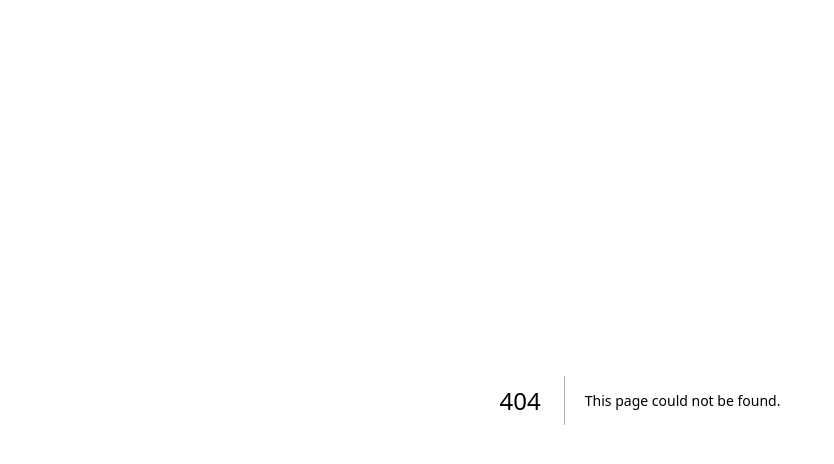
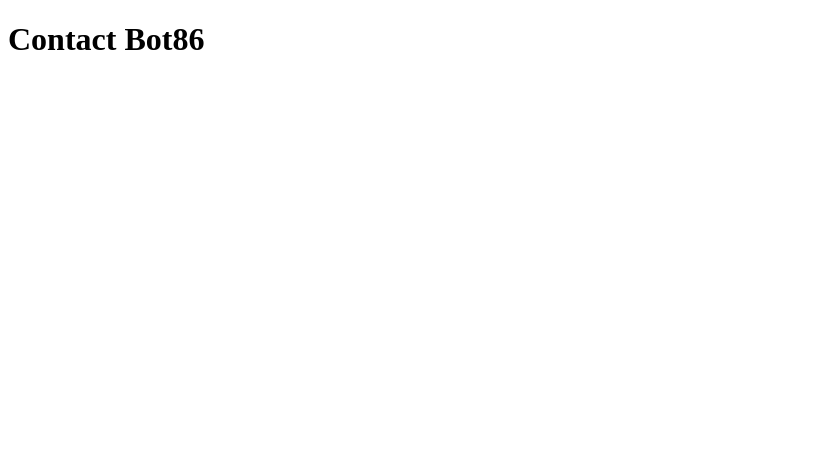
Before and after one commit to emeiBoy/bot86, a Next.js app: page /contact in a window 1280 px wide. Before the commit this address had no page. Shown: the top 464 px of the page, without its empty margins (0-834 px from the left). Built offline with nearby package versions, Linux system fonts and the light colour scheme.

Commit message:
Add Contact component with heading

```diff
--- /dev/null
+++ b/app/contact/page.js
@@ -0,0 +1,3 @@
+export default function Contact() {
+  return <h1>Contact Bot86</h1>;
+}
```
